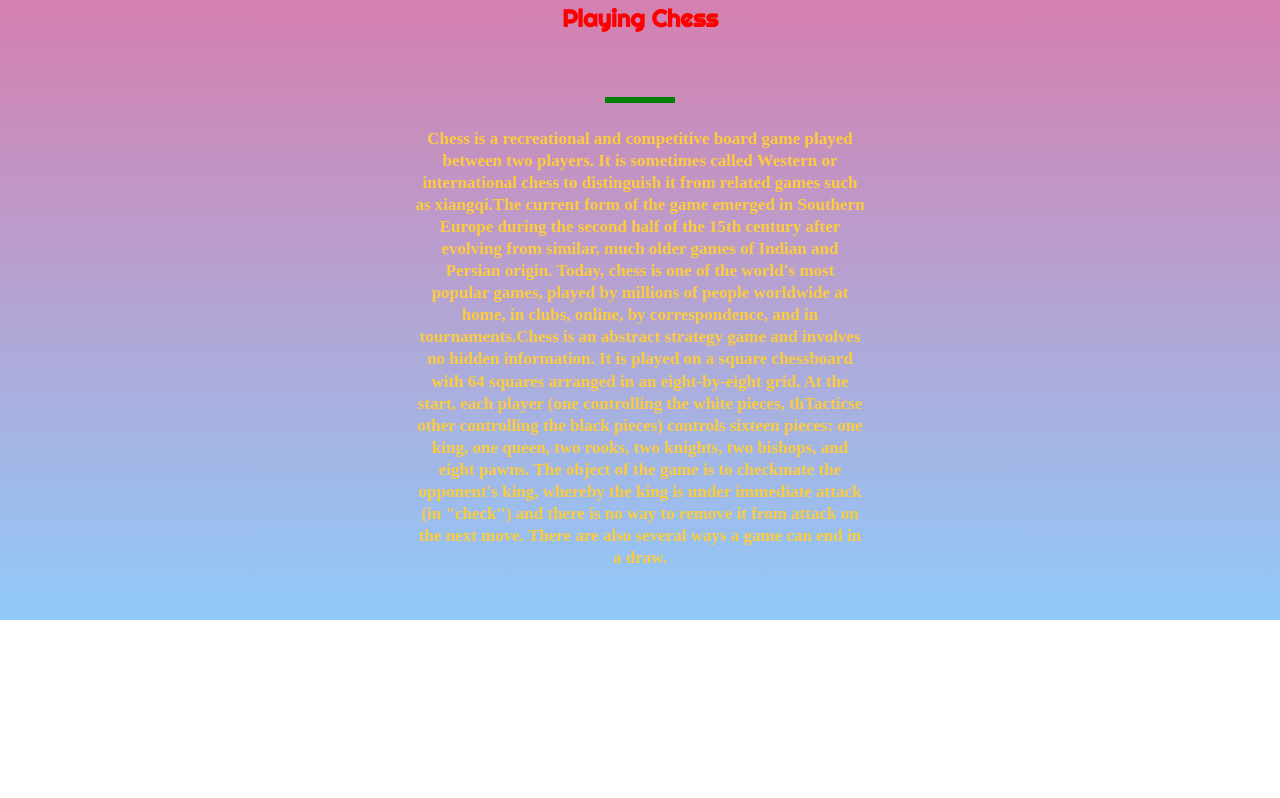
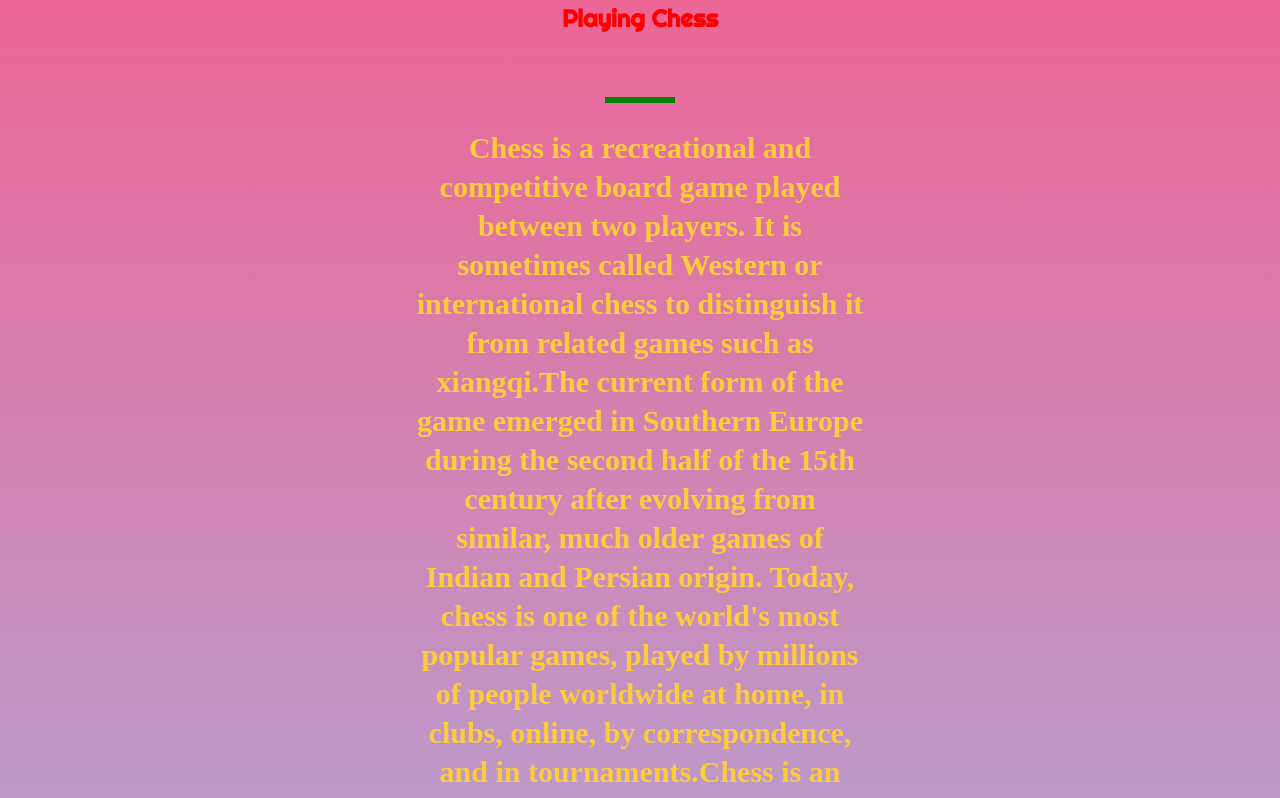
Before and after one commit to divwhj190/MY-FAVORITE--2, a plain HTML site: page index.html in a window 1280 px wide. Shown: the part 459-1257 px from the top of the page. Before the commit the page ends 1079 px from the top, so only its background shows below. Drawn offline with Linux system fonts and the light colour scheme.

Commit message:
Update style.css

```diff
--- a/style.css
+++ b/style.css
@@ -21,8 +21,8 @@ h2 {
 }
 
 #heading {
-    color: #fccc3d
-;
+    color: #fccc3d;
+    font-size:30px;
 }
 
 .line {
```
